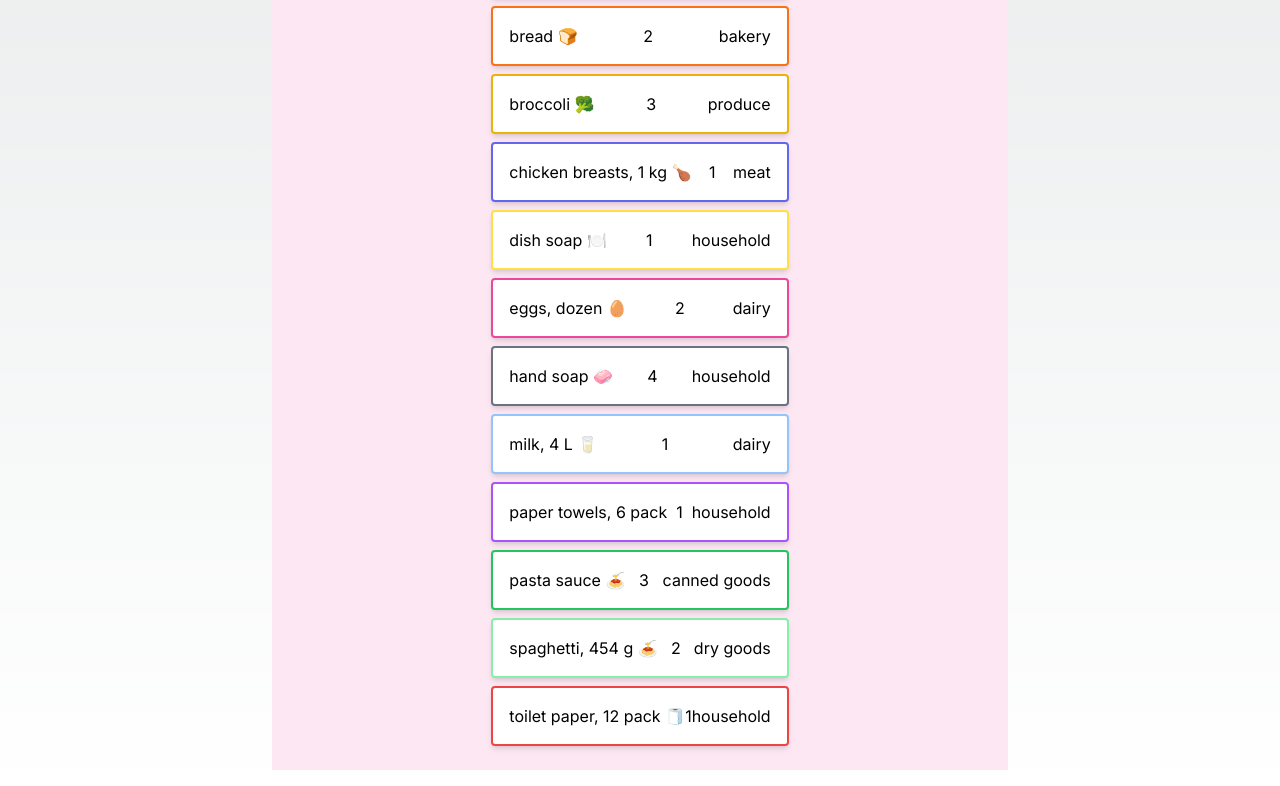
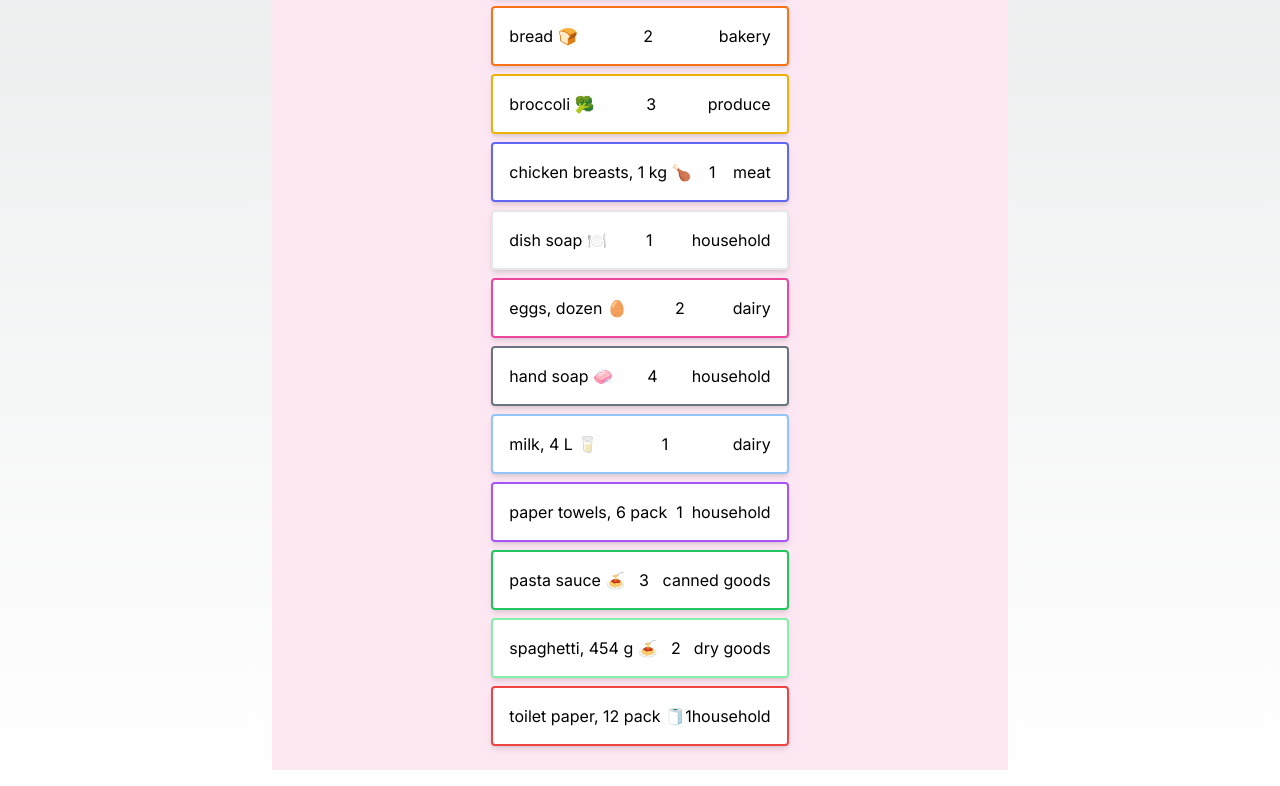
Before and after one commit to MYasin99/cprg306-assignments, a Next.js app: page /week6 in a window 1280 px wide. Shown: the part 1002-1788 px from the top of the page. Built offline with nearby package versions, Linux system fonts and the light colour scheme.

Commit message:
Update item.js

```diff
--- a/app/week6/item.js
+++ b/app/week6/item.js
@@ -12,8 +12,7 @@ const colors = [
   'border-gray-500',
   'border-blue-300',
   'border-green-300',
-  'border-yellow-300',
-  // ... add more colors if needed
+  'border-yellow-305',
 ];
 
 // Function to shuffle an array
```
